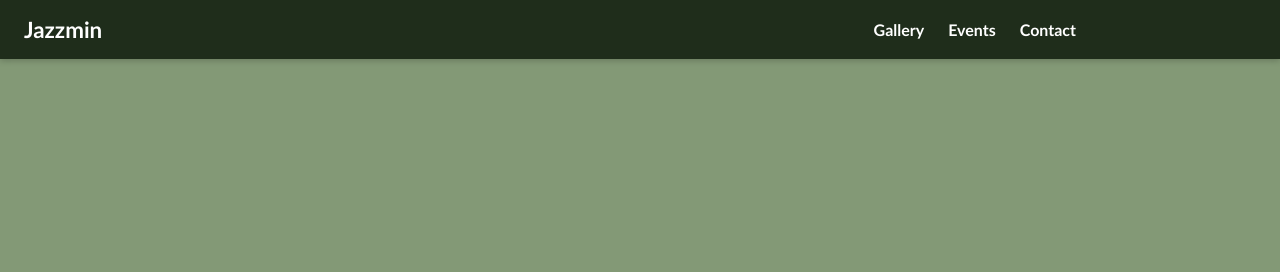
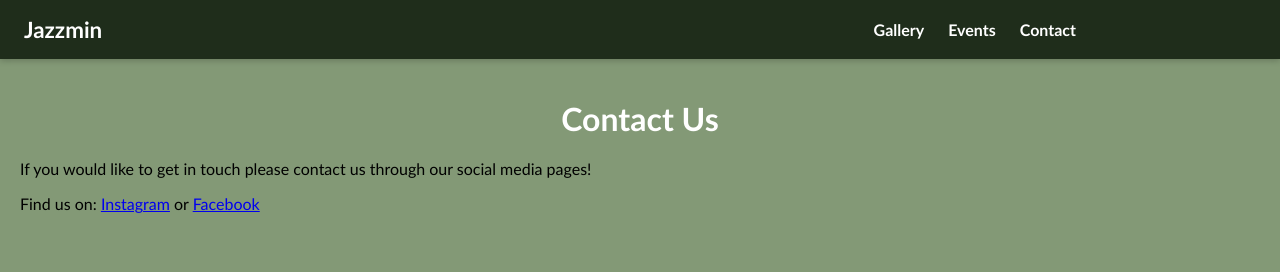
Before and after one commit to ilbuprofen/jazzmin.github.io, a plain HTML site: page contact.html in a window 1280 px wide. Drawn offline with Linux system fonts and the light colour scheme.

Commit message:
added contact channel

```diff
--- a/contact.html
+++ b/contact.html
@@ -17,5 +17,17 @@
                 </div>
             </nav>
         </header>
+
+        <main class="content">
+            <div align="left">
+                <h1> Contact Us </h1>
+                <p>If you would like to get in touch please contact us through our social media pages!</p>
+                <p>Find us on:
+                    <a href="https://www.instagram.com/jazzmin__band/">Instagram</a>
+                    or
+                    <a href="https://www.facebook.com/profile.php?id=61593550231200">Facebook</a>
+                </p>
+            </div>
+        </main>
     </body>
 </html>
```
